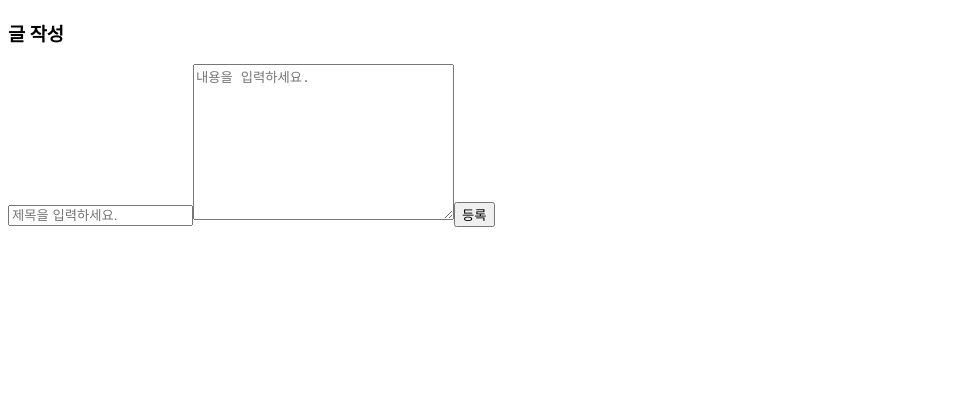
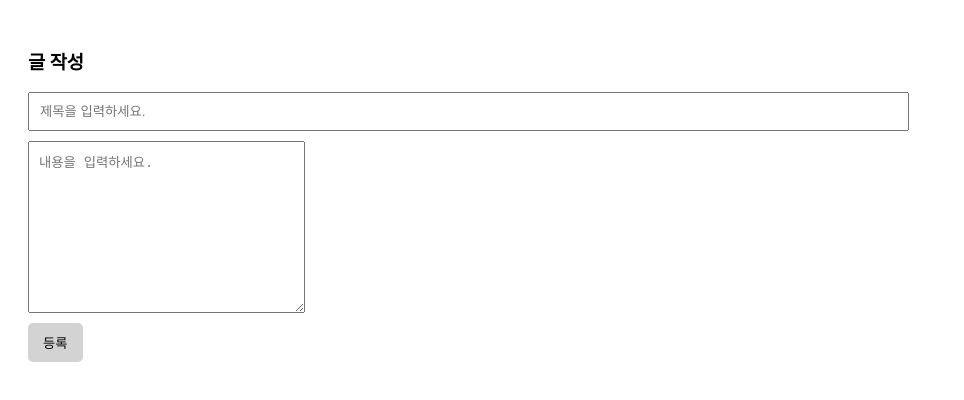
Before and after one commit to July249/nextjs-tutorial, a Next.js app in the folder CA/my-board/: page /write in a window 1280 px wide. Shown: the top 400 px of the page, without its empty margins (0-964 px from the left). Built offline with nearby package versions, Linux system fonts and the light colour scheme.

Commit message:
수정 링크 추가

```diff
--- a/CA/my-board/app/globals.css
+++ b/CA/my-board/app/globals.css
@@ -23,3 +23,27 @@
   text-decoration: none;
   color: #000;
 }
+a {
+  color: #000;
+  text-decoration: none;
+}
+/* write */
+.p-20 {
+  padding: 20px;
+}
+input,
+textarea {
+  box-sizing: border-box;
+  padding: 10px;
+  display: block;
+  margin-bottom: 10px;
+}
+input {
+  width: 72%;
+}
+button {
+  padding: 10px 15px;
+  background: lightgray;
+  border: none;
+  border-radius: 5px;
+}
--- a/CA/my-board/app/list/page.js
+++ b/CA/my-board/app/list/page.js
@@ -11,6 +11,7 @@ export default async function List() {
         <Link href={`/detail/${item._id}`} className='list-link' key={index}>
           <div className='list-item'>
             <h4>{item.title}</h4>
+            <Link href={`/edit/${item._id}`}>수정 ✏️</Link>
             <p>1월 1일</p>
           </div>
         </Link>
```
